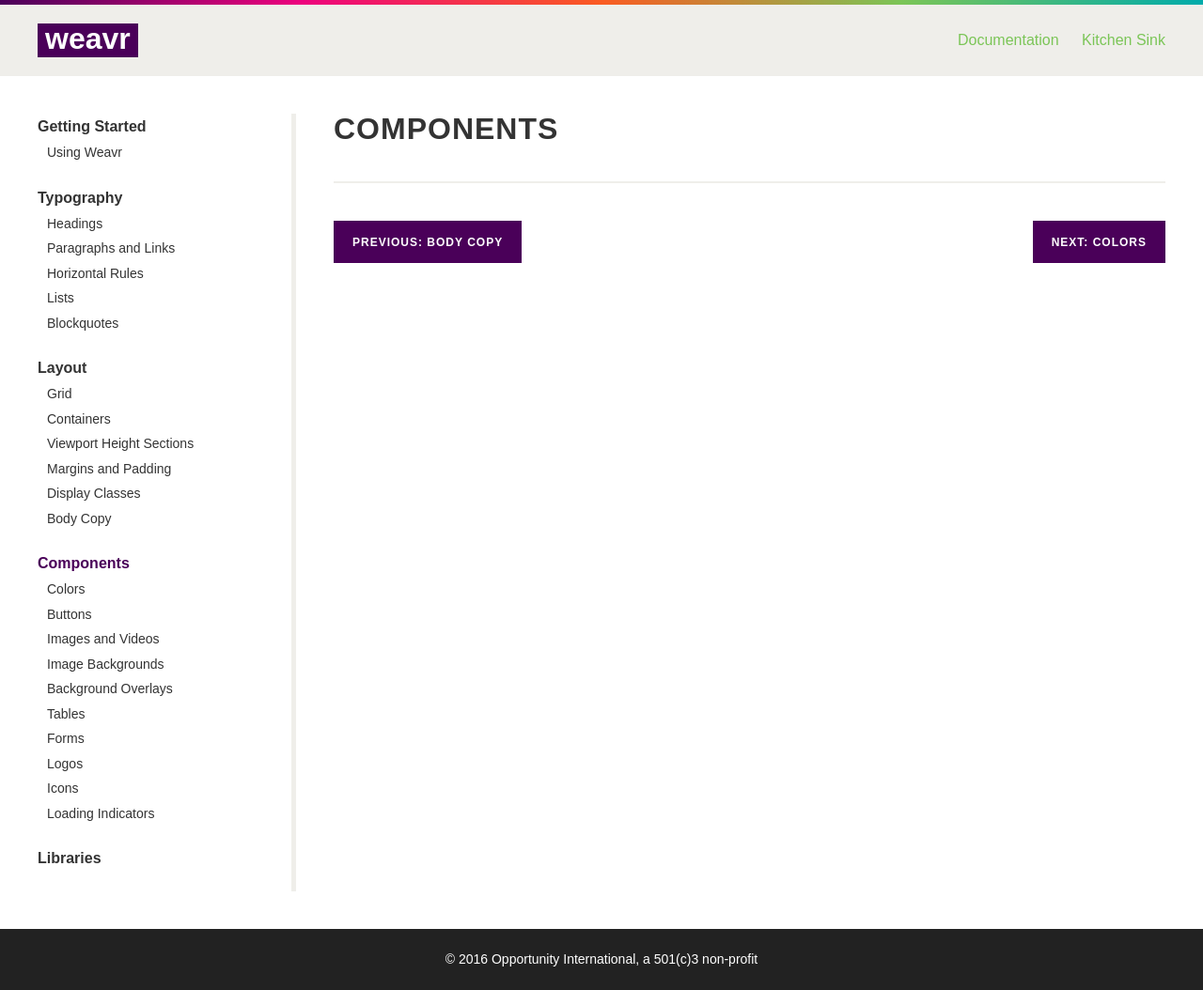
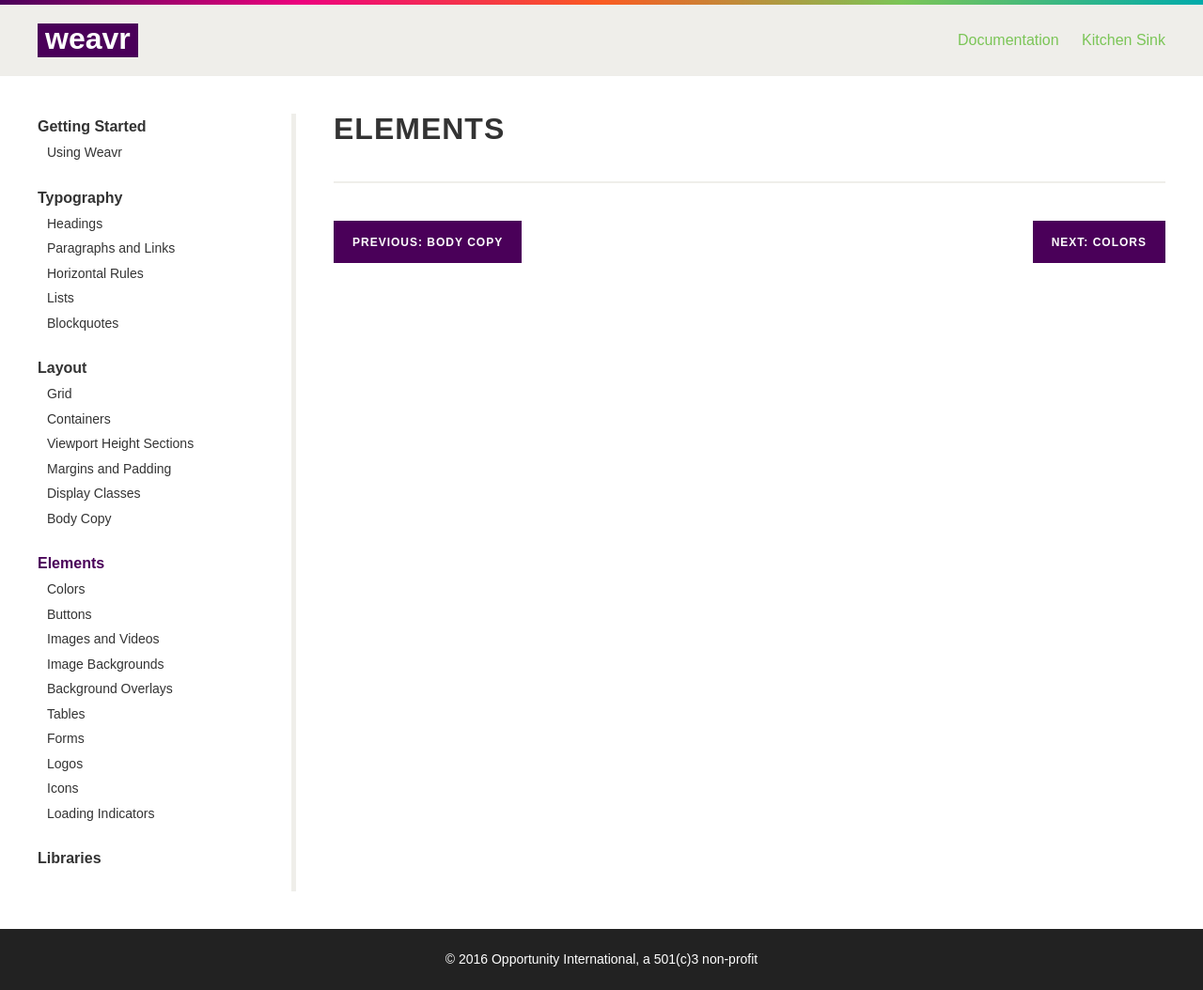
Before and after one commit to OpportunityIntl/Weavr, a Jekyll site: the page built from docs/elements/index.md, in a window 1280 px wide. Shown: the whole page at 94% size. Built offline with Jekyll 4.4.1, drawn with Linux system fonts in a browser that asks for light colours; nearby versions of some CDN libraries; comment, search, counter and statistics services are not loaded.

Commit message:
Rename "components" section to "element"

```diff
--- a/_config.yml
+++ b/_config.yml
@@ -42,8 +42,8 @@ nav:
         url: 'display-classes'
       - title: 'Body Copy'
         url: 'body-copy'
-  - title: 'Components'
-    url: 'docs/components'
+  - title: 'Elements'
+    url: 'docs/elements'
     pages:
       - title: 'Colors'
         url: 'colors'
--- a/docs/components/index.md
+++ b/docs/elements/index.md
@@ -1,4 +1,4 @@
 ---
-title: 'Components'
+title: 'Elements'
 layout: documentation
 ---
```
Also changed, not shown: docs/elements/buttons/index.md (renamed from docs/components/buttons/index.md, +1 -1 lines), docs/elements/forms/index.md (renamed from docs/components/forms/index.md, +1 -1 lines), docs/elements/image-backgrounds/index.md (renamed from docs/components/image-backgrounds/index.md, +1 -1 lines), docs/typography/headings/index.md (+1 -1 lines), docs/elements/background-overlays/index.md (renamed from docs/components/background-overlays/index.md), docs/elements/colors/index.md (renamed from docs/components/colors/index.md), docs/elements/icons/index.md (renamed from docs/components/icons/index.md), docs/elements/images-and-videos/index.md (renamed from docs/components/images-and-videos/index.md), docs/elements/loading-indicators/index.md (renamed from docs/components/loading-indicators/index.md), docs/elements/logos/index.md (renamed from docs/components/logos/index.md), docs/elements/tables/index.md (renamed from docs/components/tables/index.md).
